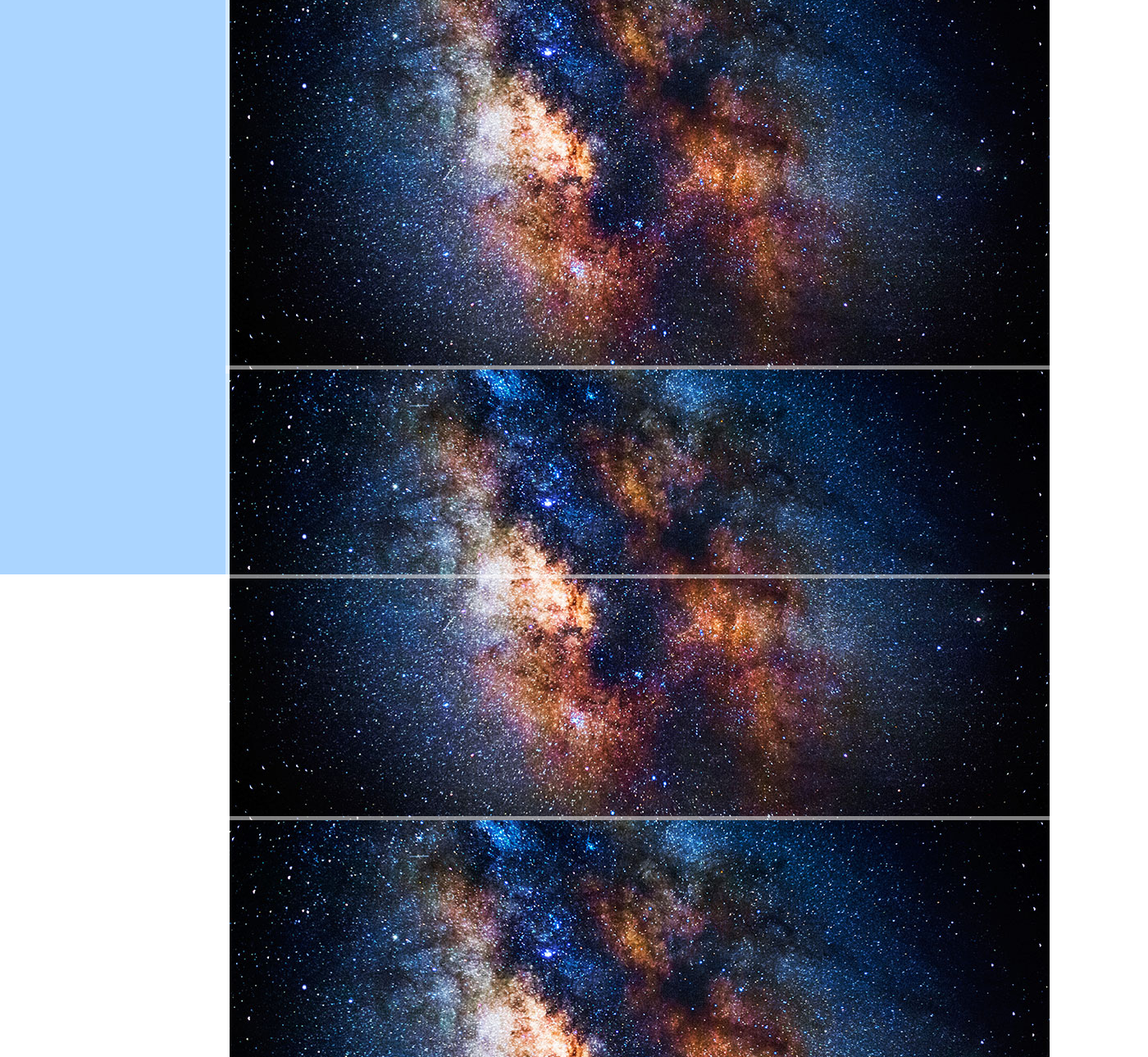
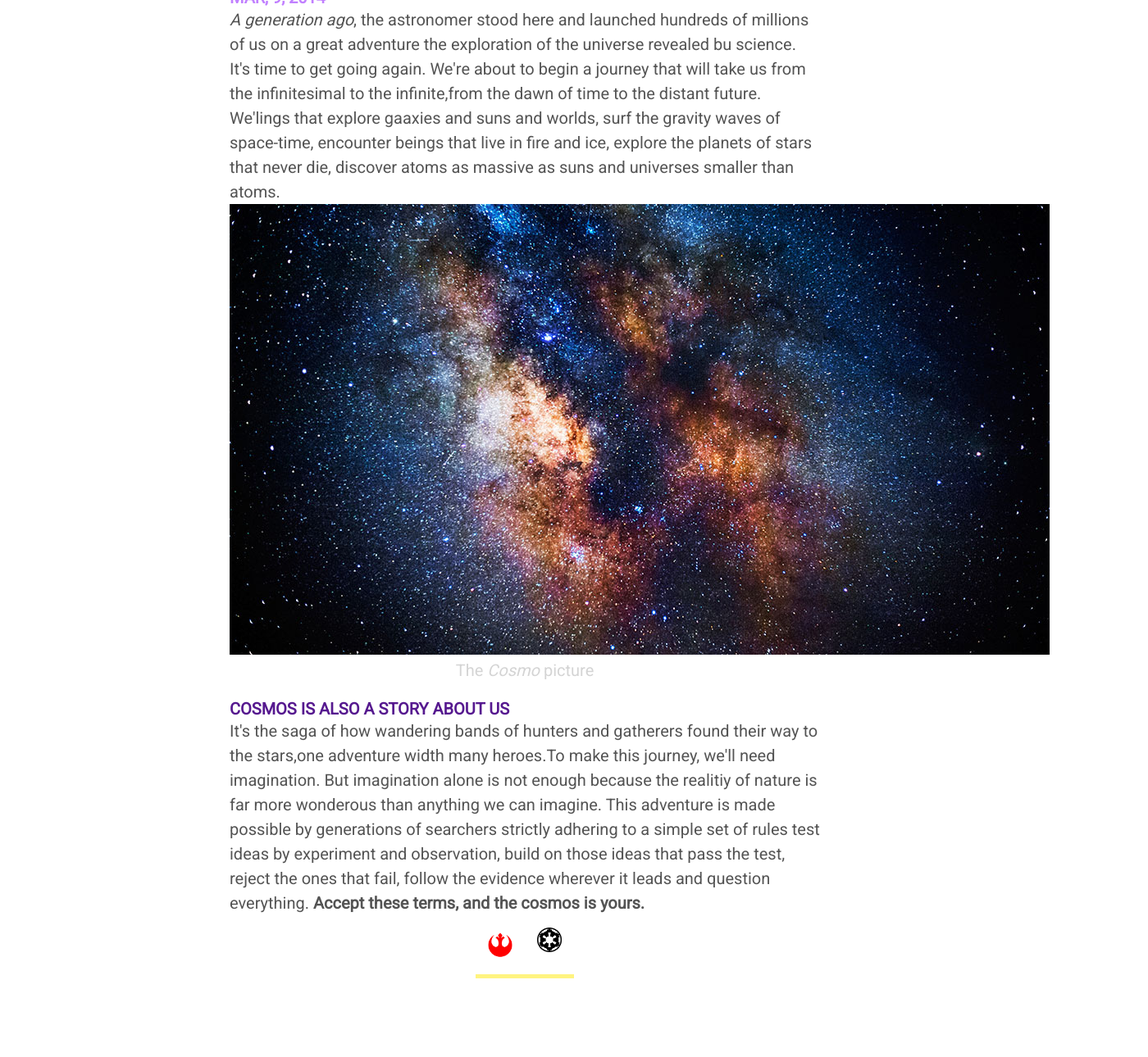
Before and after one commit to Tduncan14/blogcss, a plain HTML site: page index.html in a window 1280 px wide. Shown: the part 99-1389 px from the top of the page at 82% size, 1400 px wide, since content can reach past the window. After the commit the page ends 1293 px from the top, so only its background shows below. Drawn offline with Linux system fonts and the light colour scheme.

Commit message:
this is garbage'

```diff
--- a/article.css
+++ b/article.css
@@ -2,7 +2,10 @@ article{
     display:grid;
     grid-template-columns:1fr 5% [start] 1.25in 5in 1.25in [end] 5% 1fr;
     height:100vh;
-    padding:0.5 0
+    padding:0.5 0;
+
+
+    background:linear-gradient(yellow,white lin);
 
 }
 
@@ -11,3 +14,27 @@ article *{ grid-column: start/end;}
 @media(max-width:8.5in){
     article{ grid-template-columns:1fr 0.5in [start]15% 60%  15%[end] 0.5in 1fr;}
 }
+
+/* SIZES and images */
+
+   .size-1{grid-column: 4/5;
+           margin-left:auto;
+           margin-right:auto;};
+   .size-2{grid-column: 3/6};
+   .size-3{grid-column: 2/7};
+   .size-4{grid-column: 1/8};
+
+   .size-1 img, .size-2 img, .size-3 img, .size-4 img {width:100% ;}
+
+
+
+figcaption{
+    display:flex;
+    justify-content: center;
+    margin-bottom:20px;
+    margin-top:4px;
+}
+
+figure *{
+    display:block;
+}
--- a/index.html
+++ b/index.html
@@ -6,29 +6,87 @@
     <meta http-equiv="X-UA-Compatible" content="ie=edge">
     <title>Document</title>
     <link href="https://fonts.googleapis.com/css?family=Roboto" rel="stylesheet">
+
     <link  rel="stylesheet" href="reset.css" />
-    <link rel="stylesheet" href="debug.css" />
+
     <link rel ="stylesheet" href="article.css"/>
     <style>
 
 
-   .size-1{grid-column: 4/5};
-   .size-2{grid-column: 3/6};
-   .size-3{grid-column: 2/7};
-   .size-4{grid-column: 1/8};
 
-   img.size-1, img.size-2, img.size-3, img.size-4{width:100%}
 
+
+
+ h1{font: 700 2rem/1.2 "Roboto"; color: hsl(000,0%,33%);}
+ h2{font: 400 1.5rem/1.2 "Roboto"; color:hsl(000,0%,33%);}
+ time{font: 700 1rem/1.2 "Roboto"; color: hsl(271,100%,75%);}
+ h3{font:700 1rem/1.2"Roboto"; color:hsl(271,70%,33%);}
+ p{font:400 1rem/1.5 "Roboto";color:hsl(000,0%,33%);}
+
+ figcaption  p{font:400 1rem/1.5 "Roboto";color:hsl(000,0%,83%);}
+
+
+a{box-shadow: inset 0 -0.25em hsl(55,100%,75%); }
+
+@media(max-width:8.5in){root{font-size: 18px;}}
+@media(max-width:6in) {root{font-size:16px;}}
+
+.share{
+    display:flex;
+    justify-content: center;
+}
+
+.share img{
+    padding: 0.75rem;
+    width:1.50rem;
+
+}
 
     </style>
 </head>
 <body>
 
-    <article>
-        <img class="size-4"src="space-03.jpg" />
-        <img class="size-3" src="space-03.jpg" />
-        <img class="size-2" src="space-03.jpg" />
-        <img class="size-1" src="space-03.jpg" />
+    <article id="the-cosmos1">
+        <h1><a href="#the-cosmos">The <em>Cosmos</em> is all there is</a></h1>
+        <h2>Or ever was, or ever will be</h2>
+
+        <time datetime="03-09-2014">MAR, 9, 2014</time>
+
+        <p>
+            <em>A generation ago</em>, the astronomer
+            <a href="https://en.wikipedia.org/wiki/carl_sagan" Carl Sagan> </a>
+
+            stood here and launched hundreds of millions of us on a great adventure the exploration of the universe
+        revealed bu science. It's time to get going again.
+        We're about to begin a journey that will take us from the infinitesimal to the infinite,from the dawn of time to the distant future.
+        We'lings that  explore gaaxies and suns and worlds, surf the gravity waves of space-time,
+        encounter beings that live in fire and ice, explore the planets of stars that never die, discover atoms as massive as suns and universes smaller than atoms.
+        </p>
+        <figure class ="size-4">
+        <img src="space-03.jpg" />
+        </figure>
+        <figcaption><p> The <em>Cosmo</em> picture</p></figcaption>
+
+        <h3>COSMOS IS ALSO A STORY ABOUT US</h3>
+
+        <p>
+            It's the saga of how wandering bands of hunters and gatherers found their way to the stars,one adventure width
+            many heroes.To make this journey, we'll need imagination.
+            But imagination alone is not enough because the realitiy of nature is far more
+            wonderous than anything we can imagine.
+            This adventure is made possible by generations of searchers strictly adhering to a simple set of rules test ideas by experiment and observation, build
+            on those ideas that pass the test, reject the ones that fail, follow the evidence wherever it leads and question everything.
+            <strong>Accept these terms, and the cosmos is yours.</strong>
+
+        </p>
+
+        <div class="share">
+          <a href=""> <img src="rebels.png" /></a>
+          <a href="" > <img src="empire.png" /> </a>
+
+
+        </div>
+
     </article>
 
 
```
Also changed, not shown: empire.png (added), rebels.png (added).
